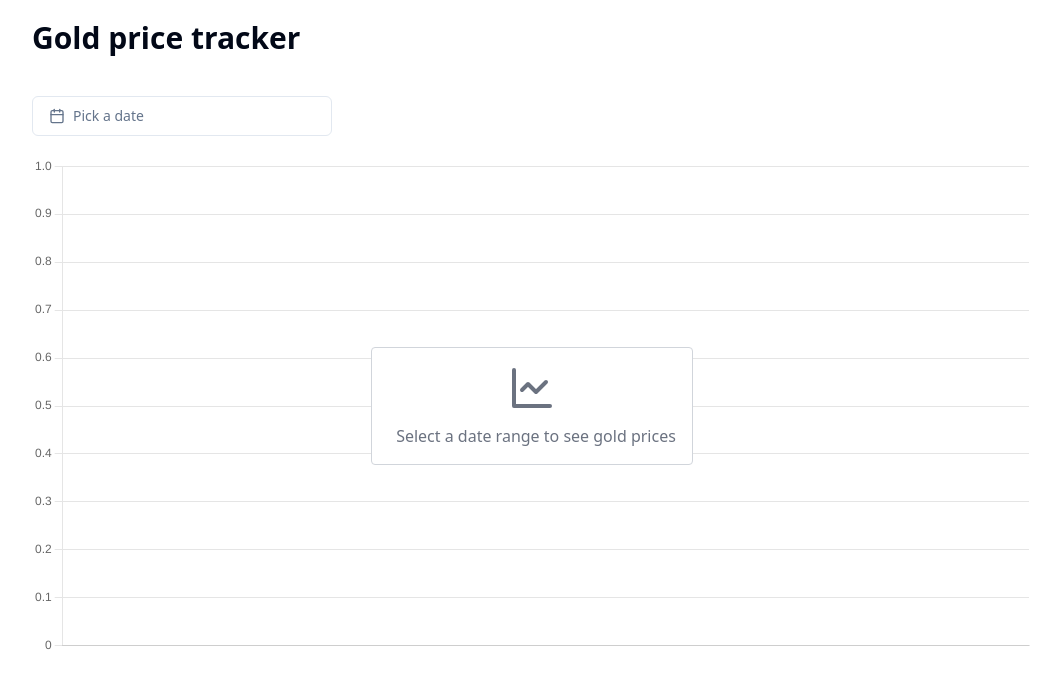
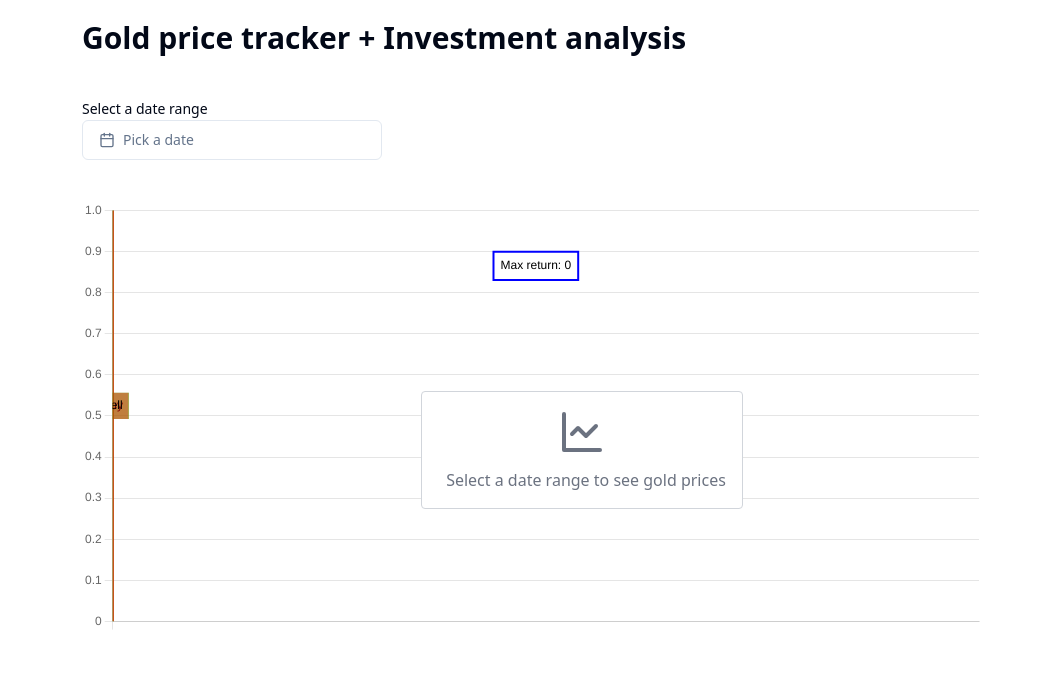
Before and after one commit to tirthajyoti-ghosh/gold-price-tracker, a React (Vite) app in the folder client/: page / in a window 1280 px wide. Shown: the top 688 px of the page, without its empty margins (108-1169 px from the left). Built offline with nearby package versions, Linux system fonts and the light colour scheme.

Commit message:
Implement investment analysis

```diff
--- a/client/package.json
+++ b/client/package.json
@@ -10,11 +10,14 @@
     "preview": "vite preview"
   },
   "dependencies": {
+    "@radix-ui/react-accordion": "^1.1.2",
+    "@radix-ui/react-label": "^2.0.2",
     "@radix-ui/react-popover": "^1.0.7",
     "@radix-ui/react-progress": "^1.0.3",
     "@radix-ui/react-slot": "^1.0.2",
     "axios": "^1.6.7",
     "chart.js": "^4.4.1",
+    "chartjs-plugin-annotation": "^3.0.1",
     "class-variance-authority": "^0.7.0",
     "clsx": "^2.1.0",
     "date-fns": "^3.3.1",
--- a/client/src/App.tsx
+++ b/client/src/App.tsx
@@ -1,4 +1,4 @@
-import { useState, useEffect } from "react";
+import { useState, useEffect, useRef } from "react";
 import {
     Chart as ChartJS,
     CategoryScale,
@@ -10,12 +10,17 @@ import {
     Legend,
 } from "chart.js";
 import { Line } from "react-chartjs-2";
+import ChartAnnotation from "chartjs-plugin-annotation";
 import { DateRange } from "react-day-picker";
 import { parse, format } from "date-fns";
 import axios from "axios";
 import { LineChart } from "lucide-react";
 
 import { Progress } from "@/components/ui/progress";
+import { Input } from "@/components/ui/input";
+import { Button } from "@/components/ui/button";
+import { Label } from "@/components/ui/label";
+
 import DateRangePicker from "./components/DateRangePicker";
 
 ChartJS.register(
@@ -28,16 +33,56 @@ ChartJS.register(
     Legend
 );
 
+ChartJS.register(ChartAnnotation);
+
 type GoldPrice = {
     data: string;
     cena: number;
 };
+
+function maxProfit(data: GoldPrice[], userInvestment: number) {
+    let maxReturn = 0;
+    let buyDate = '';
+    let sellDate = '';
+
+    for (let i = 0; i < data.length - 1; i++) {
+        for (let j = i + 1; j < data.length; j++) {
+            const profit = data[j].cena - data[i].cena;
+            if (profit > maxReturn) {
+                maxReturn = profit;
+                buyDate = data[i].data;
+                sellDate = data[j].data;
+            }
+        }
+    }
+
+    // Calculate the returns as a percentage of the user's investment
+    const returnsPercentage = (maxReturn / data[0].cena) * 100;
+
+    // Calculate the actual returns in the user's currency
+    const actualReturns = (returnsPercentage / 100) * userInvestment;
+
+    return { buyDate, sellDate, maxReturn, returnsPercentage, actualReturns };
+}
 
 export default function App() {
     const [goldPrices, setGoldPrices] = useState<GoldPrice[]>([]);
     const [dateRange, setDateRange] = useState<DateRange>();
     const [progress, setProgress] = useState(10);
     const [isLoading, setIsLoading] = useState(false);
+    const inputRef = useRef<HTMLInputElement>(null);
+    const [analysis, setAnalysis] = useState({
+        buyDate: "",
+        sellDate: "",
+        maxReturn: 0,
+        returnsPercentage: 0,
+        actualReturns: 0,
+    });
+
+    const analyzeInvestment = (investment: number) => {
+        const calculatedAnalysis = maxProfit(goldPrices, investment);
+        setAnalysis(calculatedAnalysis);
+    };
 
     useEffect(() => {
         const source = axios.CancelToken.source();
@@ -90,12 +135,37 @@ export default function App() {
     return (
         <div className="flex justify-center h-screen">
             <div className="h-screen mt-5">
-                <h1 className="text-3xl font-bold mb-10">Gold price tracker</h1>
+                <h1 className="text-3xl font-bold mb-10">
+                    Gold price tracker + Investment analysis
+                </h1>
+                <Label>Select a date range</Label>
                 <DateRangePicker
                     handleDateChange={setDateRange}
                     className="w-[300px] mb-5"
                 />
-                <div className="relative w-[1000px] h-[600px]">
+
+                {goldPrices.length > 2 && (
+                    <form
+                        onSubmit={(e) => {
+                            e.preventDefault();
+                            analyzeInvestment(
+                                Number(inputRef.current?.value) || 0
+                            );
+                        }}
+                        className="w-[300px] max-w-sm"
+                    >
+                        <Label>Analyze your investment</Label>
+                        <Input
+                            ref={inputRef}
+                            type="number"
+                            placeholder="Enter amount"
+                        />
+                        <Button type="submit" className="mt-2">
+                            Analyze
+                        </Button>
+                    </form>
+                )}
+                <div className="relative w-[900px] h-[600px] mt-10">
                     {isLoading && (
                         <div className="absolute inset-0 flex items-center justify-center bg-white bg-opacity-60">
                             <Progress value={progress} className="w-60 h-1" />
@@ -121,6 +191,49 @@ export default function App() {
                                 },
                             },
                             plugins: {
+                                annotation: {
+                                    annotations: {
+                                        buyPoint: {
+                                            type: "line",
+                                            xMin: analysis.buyDate,
+                                            xMax: analysis.buyDate,
+                                            borderColor: "rgb(0, 255, 0)",
+                                            borderWidth: 2,
+                                        },
+                                        sellPoint: {
+                                            type: "line",
+                                            xMin: analysis.sellDate,
+                                            xMax: analysis.sellDate,
+                                            borderColor: "rgb(255, 0, 0)",
+                                            borderWidth: 2,
+                                        },
+                                        buyPointLabel: {
+                                            type: 'label',
+                                            xMin: analysis.buyDate,
+                                            xMax: analysis.buyDate,
+                                            backgroundColor: "rgba(0, 255, 0, 0.5)",
+                                            content: 'Buy',
+                                            yAdjust: -10,
+                                        },
+                                        sellPointLabel: {
+                                            type: 'label',
+                                            xMin: analysis.sellDate,
+                                            xMax: analysis.sellDate,
+                                            backgroundColor: "rgba(255, 0, 0, 0.5)",
+                                            content: 'Sell',
+                                            yAdjust: -10,
+                                        },
+                                        maxReturnLabel: {
+                                            type: 'label',
+                                            xAdjust: -10,
+                                            yAdjust: -150,
+                                            content: `Max return: ${Math.round(analysis.maxReturn * 100) / 100}`,
+                                            borderColor: "rgb(0, 0, 255)",
+                                            borderWidth: 2,
+                                        }
+
+                                    },
+                                },
                                 tooltip: {
                                     enabled: true,
                                     titleFont: {
--- /dev/null
+++ b/client/src/components/ui/input.tsx
@@ -0,0 +1,25 @@
+import * as React from "react"
+
+import { cn } from "@/lib/utils"
+
+export interface InputProps
+  extends React.InputHTMLAttributes<HTMLInputElement> {}
+
+const Input = React.forwardRef<HTMLInputElement, InputProps>(
+  ({ className, type, ...props }, ref) => {
+    return (
+      <input
+        type={type}
+        className={cn(
+          "flex h-10 w-full rounded-md border border-input bg-background px-3 py-2 text-sm ring-offset-background file:border-0 file:bg-transparent file:text-sm file:font-medium placeholder:text-muted-foreground focus-visible:outline-none focus-visible:ring-2 focus-visible:ring-ring focus-visible:ring-offset-2 disabled:cursor-not-allowed disabled:opacity-50",
+          className
+        )}
+        ref={ref}
+        {...props}
+      />
+    )
+  }
+)
+Input.displayName = "Input"
+
+export { Input }
--- /dev/null
+++ b/client/src/components/ui/label.tsx
@@ -0,0 +1,24 @@
+import * as React from "react"
+import * as LabelPrimitive from "@radix-ui/react-label"
+import { cva, type VariantProps } from "class-variance-authority"
+
+import { cn } from "@/lib/utils"
+
+const labelVariants = cva(
+  "text-sm font-medium leading-none peer-disabled:cursor-not-allowed peer-disabled:opacity-70"
+)
+
+const Label = React.forwardRef<
+  React.ElementRef<typeof LabelPrimitive.Root>,
+  React.ComponentPropsWithoutRef<typeof LabelPrimitive.Root> &
+    VariantProps<typeof labelVariants>
+>(({ className, ...props }, ref) => (
+  <LabelPrimitive.Root
+    ref={ref}
+    className={cn(labelVariants(), className)}
+    {...props}
+  />
+))
+Label.displayName = LabelPrimitive.Root.displayName
+
+export { Label }
```
Also changed, not shown: 1 other file (tests, documents, lock files or other folders).
